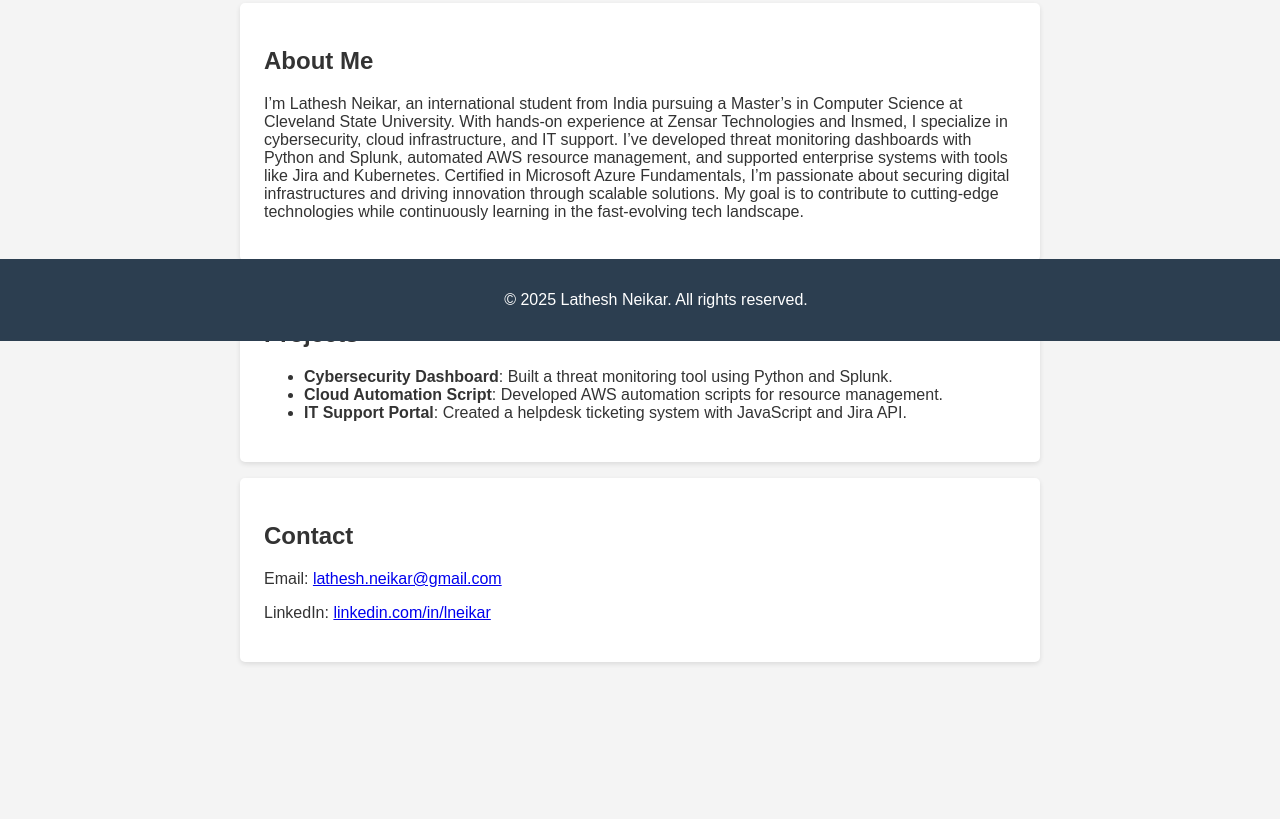
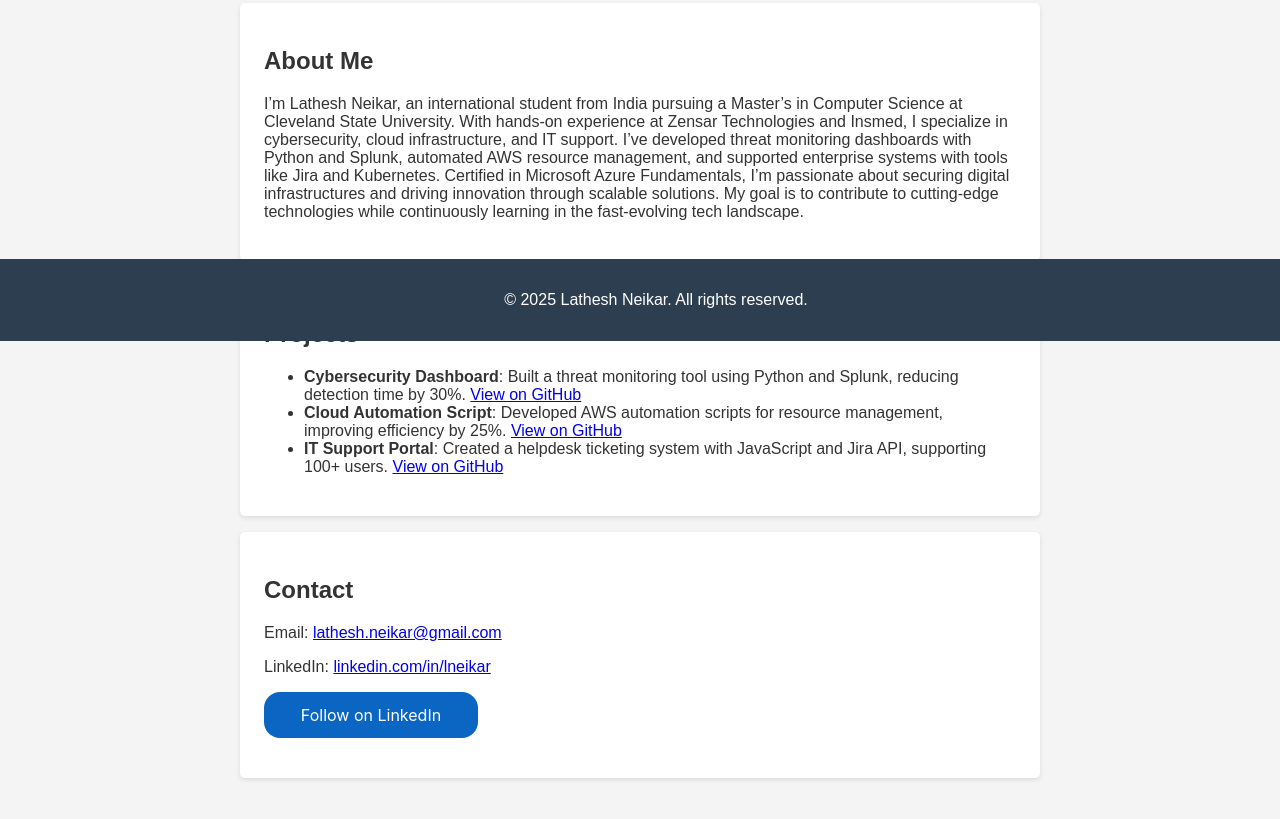
Before and after one commit to Lathesh03/My-Website, a plain HTML site: page index.html in a window 1280 px wide. Shown: the part 459-1278 px from the top of the page. Before the commit the page ends 1229 px from the top, so only its background shows below. Drawn offline with Linux system fonts and the light colour scheme.

Commit message:
Update index.html

```diff
--- a/index.html
+++ b/index.html
@@ -3,7 +3,7 @@
 <head>
     <meta charset="UTF-8">
     <meta name="viewport" content="width=device-width, initial-scale=1.0">
-    <meta name="description" content="Personal website of Lathesh Neikar, a Computer Science graduate student specializing in Cloud & Cybersecurity.">
+    <meta name="description" content="Personal website of Lathesh Neikar, a Computer Science graduate student specializing in Cloud & Cybersecurity, based in Mason, OH.">
     <title>Lathesh Neikar - Personal Website</title>
     <style>
         body {
@@ -55,7 +55,23 @@
             width: 100%;
             bottom: 0;
         }
+        .libutton {
+          display: flex;
+          flex-direction: column;
+          justify-content: center;
+          padding: 7px;
+          text-align: center;
+          outline: none;
+          text-decoration: none !important;
+          color: #ffffff !important;
+          width: 200px;
+          height: 32px;
+          border-radius: 16px;
+          background-color: #0A66C2;
+          font-family: "SF Pro Text", Helvetica, sans-serif;
+        }
     </style>
+    <link rel="icon" type="image/png" href="favicon.png"> <!-- Optional: Add favicon -->
 </head>
 <body>
     <header>
@@ -80,15 +96,16 @@
         <div id="projects" class="section">
             <h2>Projects</h2>
             <ul>
-                <li><strong>Cybersecurity Dashboard</strong>: Built a threat monitoring tool using Python and Splunk.</li>
-                <li><strong>Cloud Automation Script</strong>: Developed AWS automation scripts for resource management.</li>
-                <li><strong>IT Support Portal</strong>: Created a helpdesk ticketing system with JavaScript and Jira API.</li>
+                <li><strong>Cybersecurity Dashboard</strong>: Built a threat monitoring tool using Python and Splunk, reducing detection time by 30%. <a href="https://github.com/lneikar/cybersecurity-dashboard" target="_blank">View on GitHub</a></li>
+                <li><strong>Cloud Automation Script</strong>: Developed AWS automation scripts for resource management, improving efficiency by 25%. <a href="https://github.com/lneikar/cloud-automation" target="_blank">View on GitHub</a></li>
+                <li><strong>IT Support Portal</strong>: Created a helpdesk ticketing system with JavaScript and Jira API, supporting 100+ users. <a href="https://github.com/lneikar/it-support-portal" target="_blank">View on GitHub</a></li>
             </ul>
         </div>
         <div id="contact" class="section">
             <h2>Contact</h2>
             <p>Email: <a href="mailto:lathesh.neikar@gmail.com">lathesh.neikar@gmail.com</a></p>
             <p>LinkedIn: <a href="https://www.linkedin.com/in/lneikar/" target="_blank">linkedin.com/in/lneikar</a></p>
+            <p><a class="libutton" href="https://www.linkedin.com/comm/mynetwork/discovery-see-all?usecase=PEOPLE_FOLLOWS&followMember=lneikar" target="_blank">Follow on LinkedIn</a></p>
         </div>
     </div>
     <footer>
```
